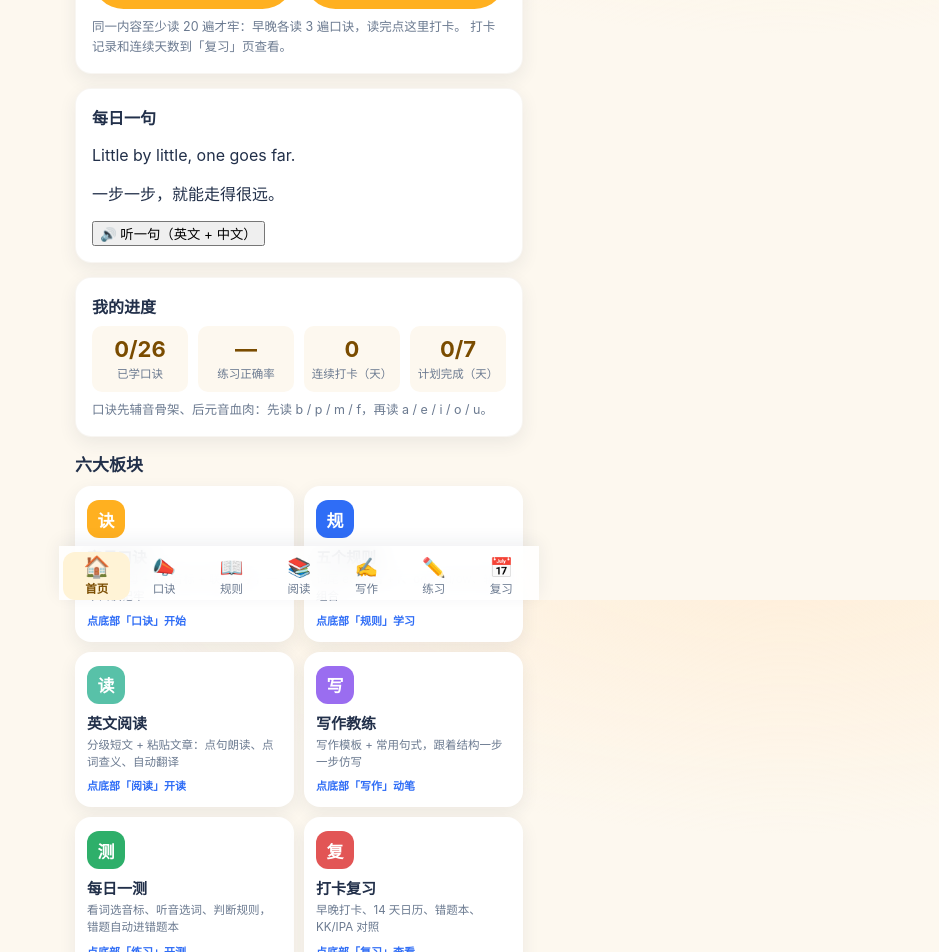
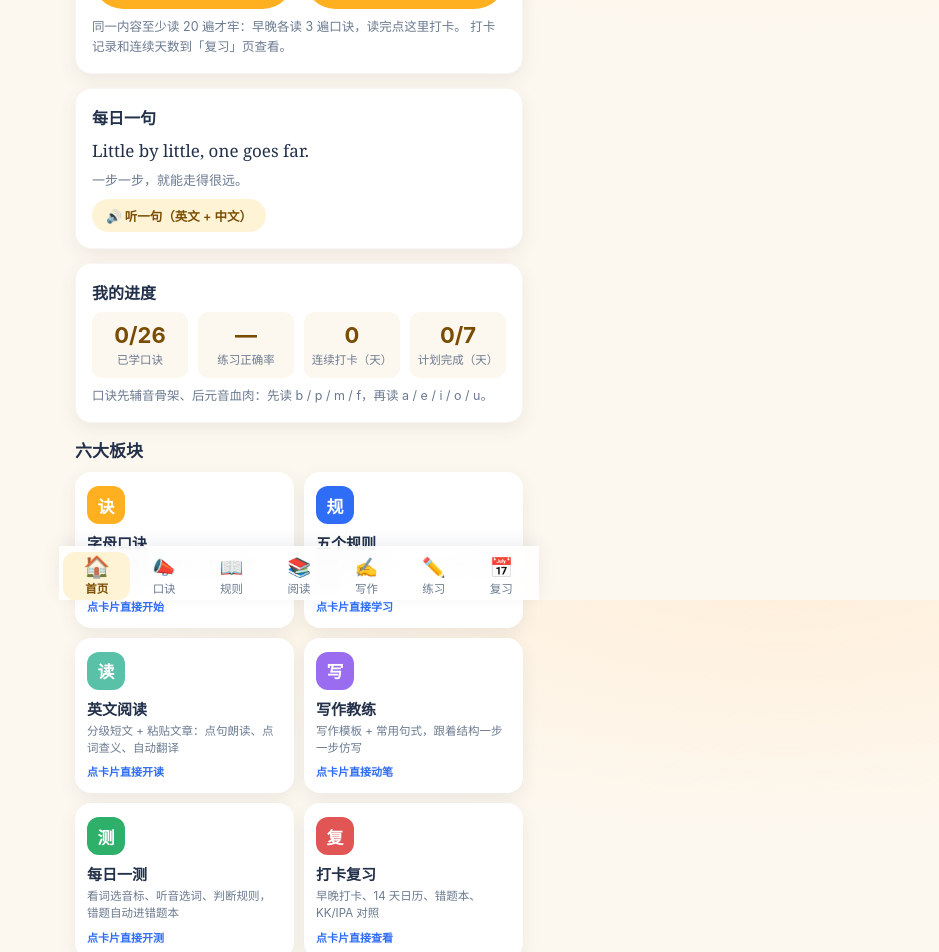
Before and after one commit to linsong0302/english_learn, a React (Vite) app in the folder app/: page / in a window 1280 px wide. Shown: the part 200-1152 px from the top of the page, without its empty margins (341-1280 px from the left). Built offline with nearby package versions, Linux system fonts and the light colour scheme.

Commit message:
[lane2] 首页板块卡可点击直达对应页（提示文案同步更新）

```diff
--- a/app/src/pages/Home.tsx
+++ b/app/src/pages/Home.tsx
@@ -42,34 +42,34 @@ function quizAccuracy(): string {
 
 const ENTRIES = [
   {
-    name: '字母口诀', tab: '口诀', color: '#ffb020', char: '诀',
+    name: '字母口诀', tab: '口诀', go: 'chant', color: '#ffb020', char: '诀',
     desc: '26 个字母 + KK 音标 + 联想汉字，一个口诀记牢',
-    where: '点底部「口诀」开始',
+    where: '点卡片直接开始',
   },
   {
-    name: '五个规则', tab: '规则', color: '#2f6df6', char: '规',
+    name: '五个规则', tab: '规则', go: 'rules', color: '#2f6df6', char: '规',
     desc: '词尾 e、元音 + r、oo、au/ow、辅音组合',
-    where: '点底部「规则」学习',
+    where: '点卡片直接学习',
   },
   {
-    name: '英文阅读', tab: '阅读', color: '#58c1a8', char: '读',
+    name: '英文阅读', tab: '阅读', go: 'reading', color: '#58c1a8', char: '读',
     desc: '分级短文 + 粘贴文章：点句朗读、点词查义、自动翻译',
-    where: '点底部「阅读」开读',
+    where: '点卡片直接开读',
   },
   {
-    name: '写作教练', tab: '写作', color: '#9a6df0', char: '写',
+    name: '写作教练', tab: '写作', go: 'writing', color: '#9a6df0', char: '写',
     desc: '写作模板 + 常用句式，跟着结构一步一步仿写',
-    where: '点底部「写作」动笔',
+    where: '点卡片直接动笔',
   },
   {
-    name: '每日一测', tab: '练习', color: '#2eaf6a', char: '测',
+    name: '每日一测', tab: '练习', go: 'quiz', color: '#2eaf6a', char: '测',
     desc: '看词选音标、听音选词、判断规则，错题自动进错题本',
-    where: '点底部「练习」开测',
+    where: '点卡片直接开测',
   },
   {
-    name: '打卡复习', tab: '复习', color: '#e25555', char: '复',
+    name: '打卡复习', tab: '复习', go: 'review', color: '#e25555', char: '复',
     desc: '早晚打卡、14 天日历、错题本、KK/IPA 对照',
-    where: '点底部「复习」查看',
+    where: '点卡片直接查看',
   },
 ]
 
@@ -192,7 +192,7 @@ export default function Home() {
         <h2>六大板块</h2>
         <div className="home-grid">
           {ENTRIES.map((e) => (
-            <div className="home-entry" key={e.name}>
+            <div className="home-entry" key={e.name} onClick={() => window.dispatchEvent(new CustomEvent('kk:go-tab', { detail: e.go }))}>
               <div className="home-entry-ic" style={{ background: e.color }}>
                 {e.char}
               </div>
--- a/app/src/pages/home.css
+++ b/app/src/pages/home.css
@@ -40,3 +40,48 @@
 .home-eq { font-size: 22px; font-weight: 800; color: var(--brand-ink); }
 .home-idea-tips { text-align: left; font-size: 12.5px; color: var(--sub); line-height: 1.9; margin: 10px 0 0; padding: 0; list-style: none; }
 .home-idea-tips li::before { content: "· "; color: var(--brand); font-weight: 800; }
+
+/* ====== 每日一句 ====== */
+.home-daily {
+  border-left: 4px solid var(--brand);
+}
+
+.home-daily-en {
+  font-family: Georgia, 'Times New Roman', serif;
+  font-size: 17px;
+  line-height: 1.6;
+  color: var(--ink);
+  margin: 2px 0 6px;
+}
+
+.home-daily-cn {
+  font-size: 13px;
+  color: var(--sub);
+  margin: 0 0 10px;
+}
+
+.home-daily-btn {
+  border: 0;
+  background: var(--brand-soft);
+  color: var(--brand-ink);
+  border-radius: 999px;
+  padding: 7px 14px;
+  font-size: 12.5px;
+  font-weight: 600;
+  cursor: pointer;
+}
+
+.home-daily-btn:active {
+  background: var(--brand);
+  color: #fff;
+}
+
+/* 板块卡可点击直达 */
+.home-entry {
+  cursor: pointer;
+  transition: transform 0.15s ease;
+}
+
+.home-entry:active {
+  transform: scale(0.97);
+}
```
